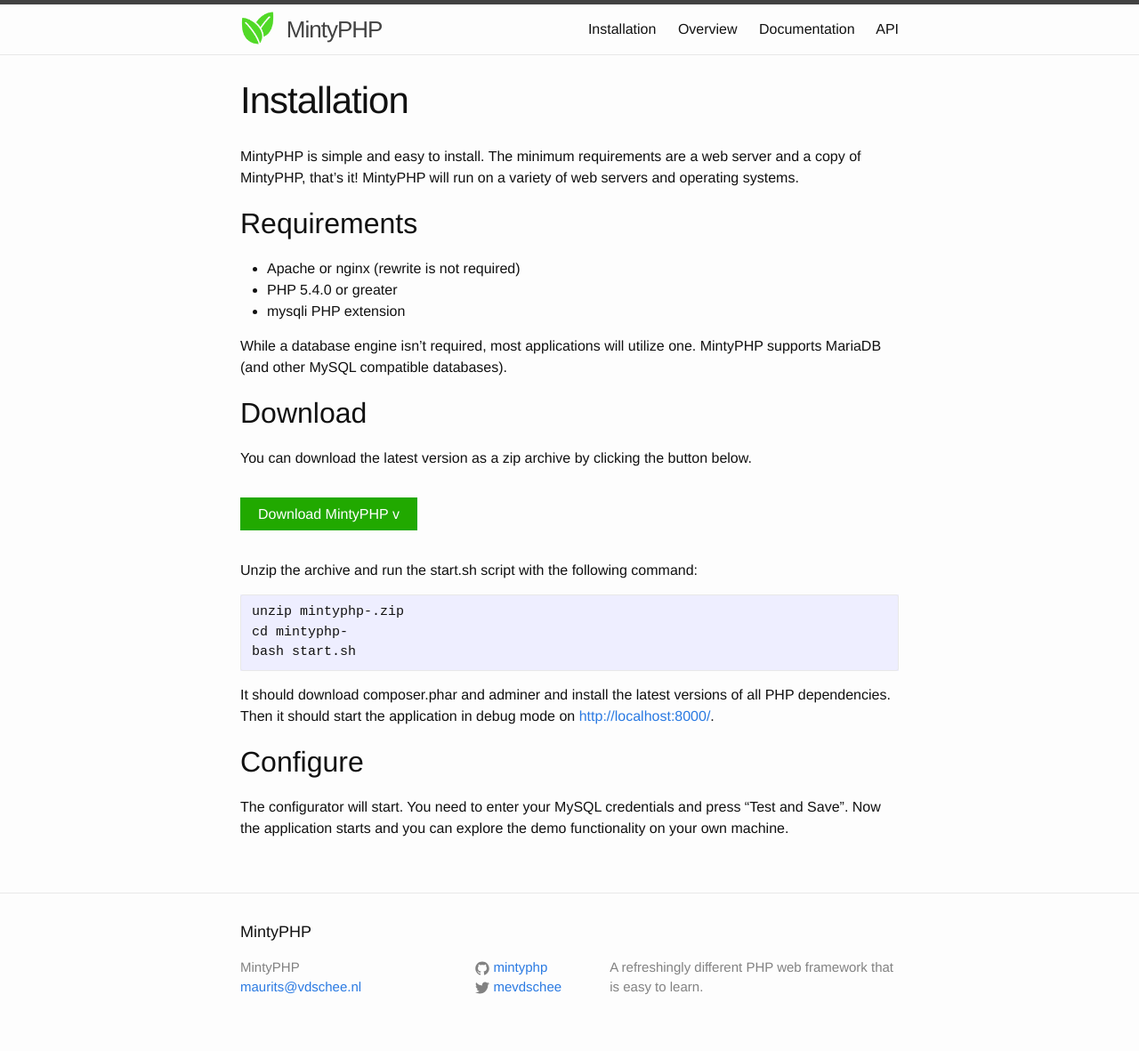
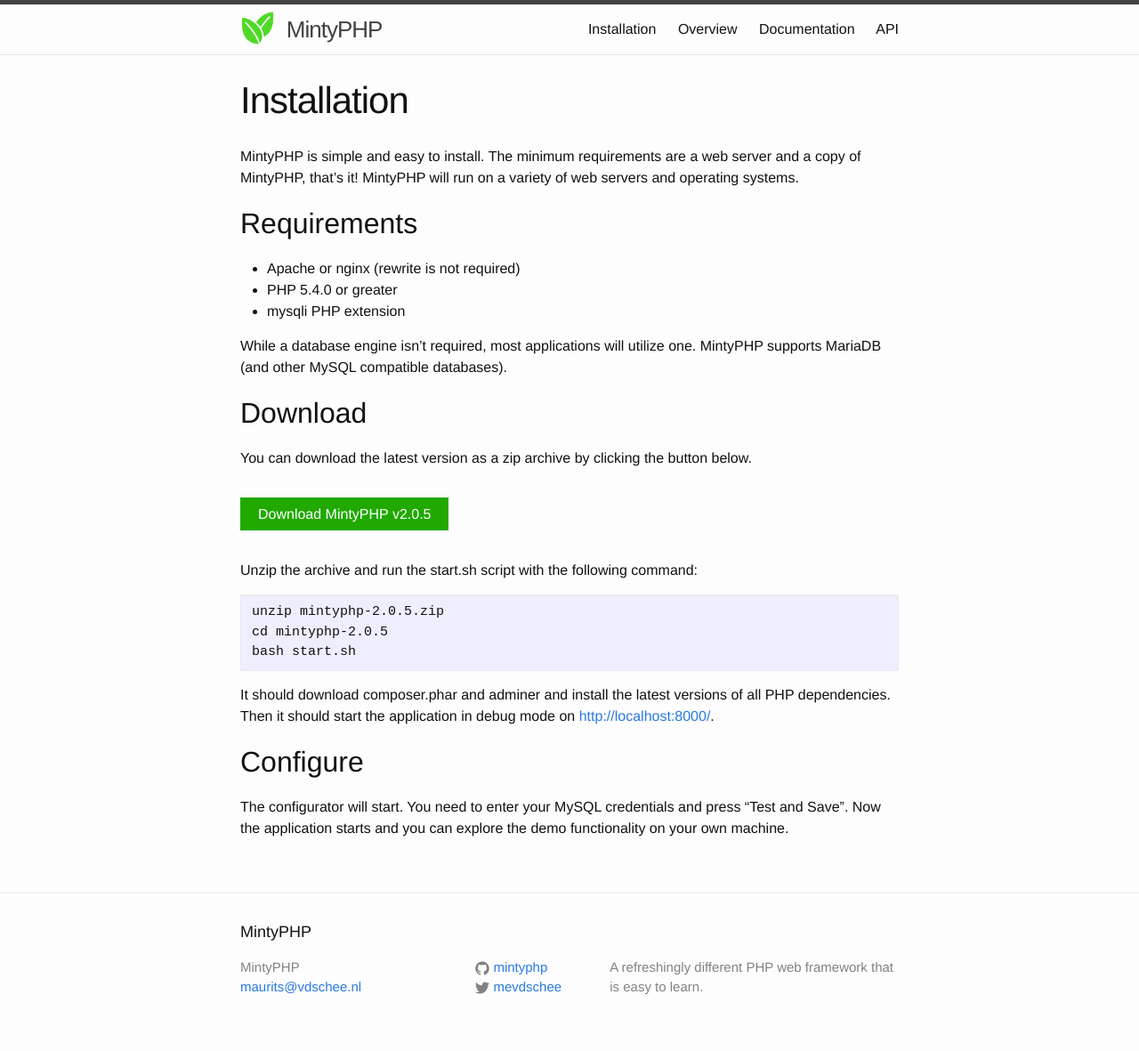
Before and after one commit to mintyphp/mintyphp.github.io, a Jekyll site: the page built from 01-installation.md, in a window 1280 px wide. Shown: the whole page at 89% size. Built offline with Jekyll 4.4.1, drawn with Linux system fonts in a browser that asks for light colours.

Commit message:
update latest

````diff
--- a/01-installation.md
+++ b/01-installation.md
@@ -23,15 +23,15 @@ MintyPHP supports MariaDB (and other MySQL compatible databases).
 You can download the latest version as a zip archive by clicking the button below.
 
 <br>
-<a href='http://github.com/mintyphp/mintyphp/archive/v.zip' style="text-decoration: none; color: white; background-color: #21a900; padding: 10px 20px;">Download MintyPHP v</a>
+<a href='http://github.com/mintyphp/mintyphp/archive/v2.0.5.zip' style="text-decoration: none; color: white; background-color: #21a900; padding: 10px 20px;">Download MintyPHP v2.0.5</a>
 <br>
 <br>
 
 Unzip the archive and run the start.sh script with the following command:
 
 ```
-unzip mintyphp-.zip
-cd mintyphp-
+unzip mintyphp-2.0.5.zip
+cd mintyphp-2.0.5
 bash start.sh
 ```
 
````
